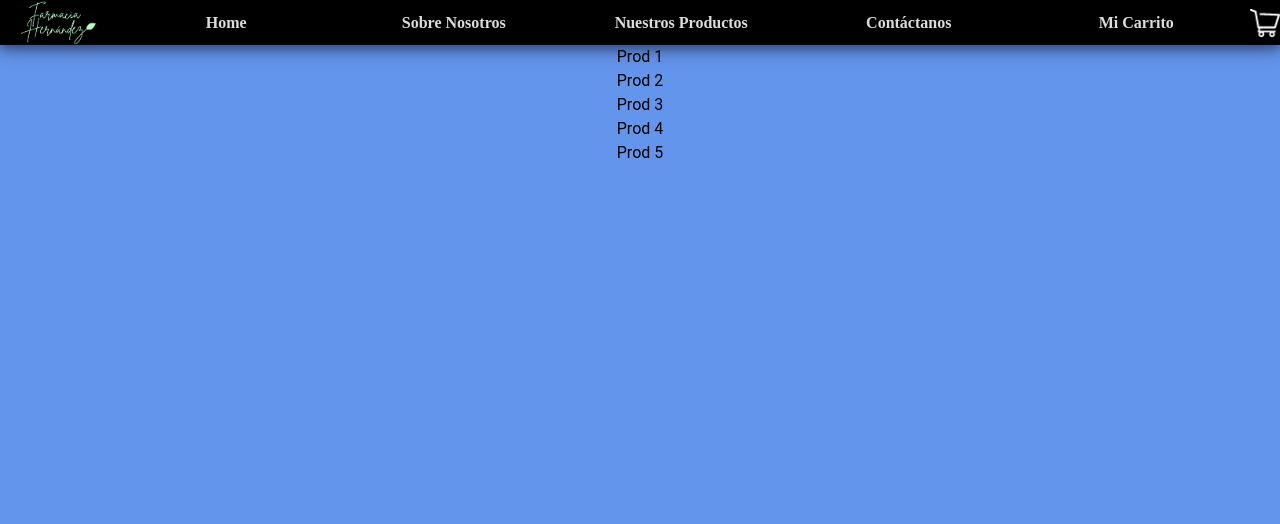
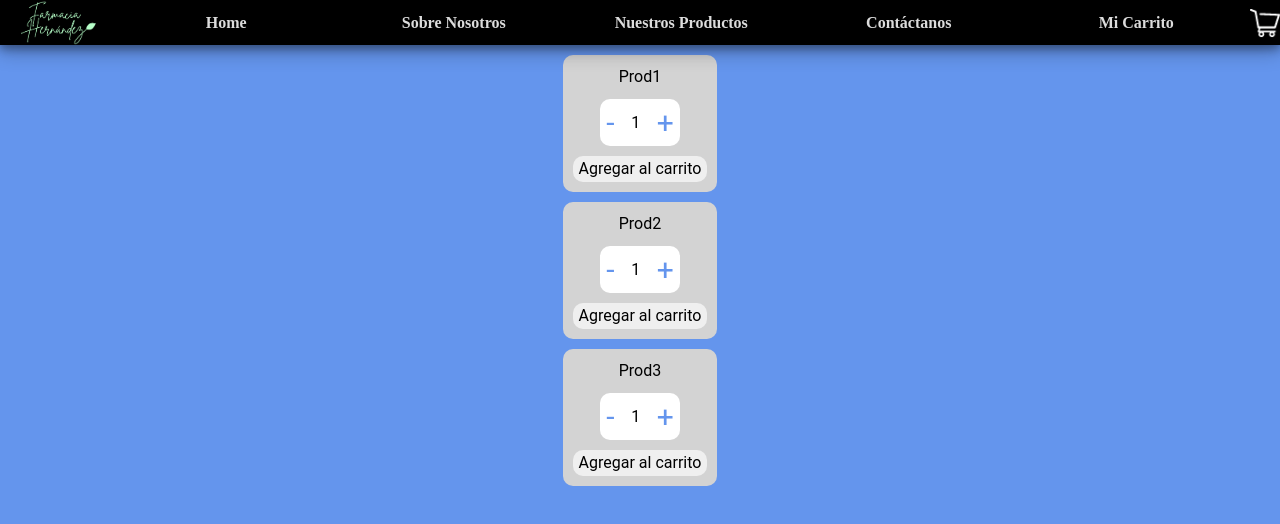
Before and after one commit to SantiagoGutierrezHernandez/reactjs-farmacia-hernandez, a React (Create React App) app: page / in a window 1280 px wide. Shown: the top 524 px of the page. Built offline with nearby package versions, Linux system fonts and the light colour scheme.

Commit message:
Contador de items

```diff
--- /dev/null
+++ b/src/components/Counter.js
@@ -0,0 +1,7 @@
+const Counter = ({amount})=>{
+    return (
+        <div style={{width:"3rem"}}>{amount}</div>
+    )
+}
+
+export default Counter
--- /dev/null
+++ b/src/components/ItemCount.js
@@ -0,0 +1,30 @@
+import { useState, useEffect } from "react";
+import Counter from "./Counter";
+
+const ItemCount = ({stock, initial})=>{
+    //Funcion de utilidad para hacer que el numero se mantenga entre dos valores
+    const clamp = (number, min, max) => {
+        if(number > max) return max;
+        if(number < min) return min;
+        return number;
+    }
+    //Estado de la cantidad
+    const [amount, setAmount] = useState(clamp(initial, 1, stock))
+
+
+    //Creación del elemento
+    return (
+        <div className="d-flex align-items-center justify-content-center"
+        style={{margin:"1rem auto",width:"fit-content", backgroundColor:"white", borderRadius:"1rem"}}>
+            <button onClick={()=>{
+                setAmount(clamp(amount - 1, 1, stock))
+            }} style={{border:"none", backgroundColor: "unset", color:"cornflowerblue", fontSize:"3rem"}}>-</button>
+            <Counter amount={amount}/>
+            <button onClick={()=>{
+                setAmount(clamp(amount + 1, 1, stock))
+            }} style={{border:"none", backgroundColor: "unset", color:"cornflowerblue", fontSize:"3rem"}}>+</button>
+        </div>
+    );
+}
+
+export default ItemCount
--- a/src/components/ItemListContainer.js
+++ b/src/components/ItemListContainer.js
@@ -1,9 +1,20 @@
+import ItemCount from "./ItemCount"
+
 const ItemListContainer = ()=>{
-    const products = ["Prod 1", "Prod 2", "Prod 3", "Prod 4", "Prod 5"]
+    const products = [
+    {name: "Prod1", stock: 4},
+    {name: "Prod2", stock: 3},
+    {name: "Prod3", stock: 7}
+]
+
     return (
         <ul>
-            {products.map((i)=>{
-                return <li>{i}</li>
+            {products.map((product)=>{
+                return <li style={{backgroundColor:"lightgray", margin:"1rem auto", padding:"1rem", width:"fit-content", listStyle:"none", borderRadius:"1rem"}}>
+                    <div>{product.name}</div>
+                    <ItemCount initial={1} stock={product.stock} />
+                    <button style={{border:"cornflowerblue", borderRadius:"1rem"}}>Agregar al carrito</button>
+                </li>
             })}
         </ul>
     )
```
